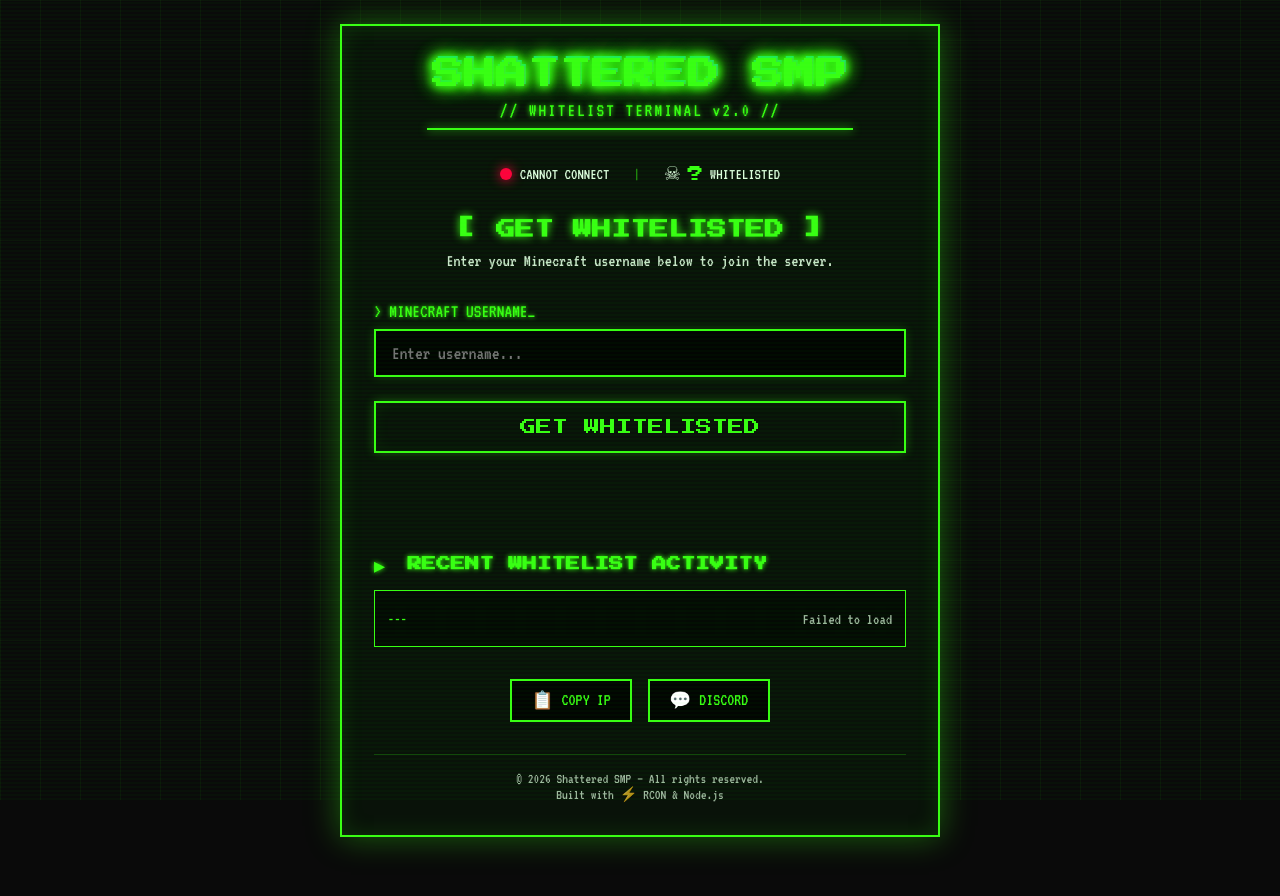
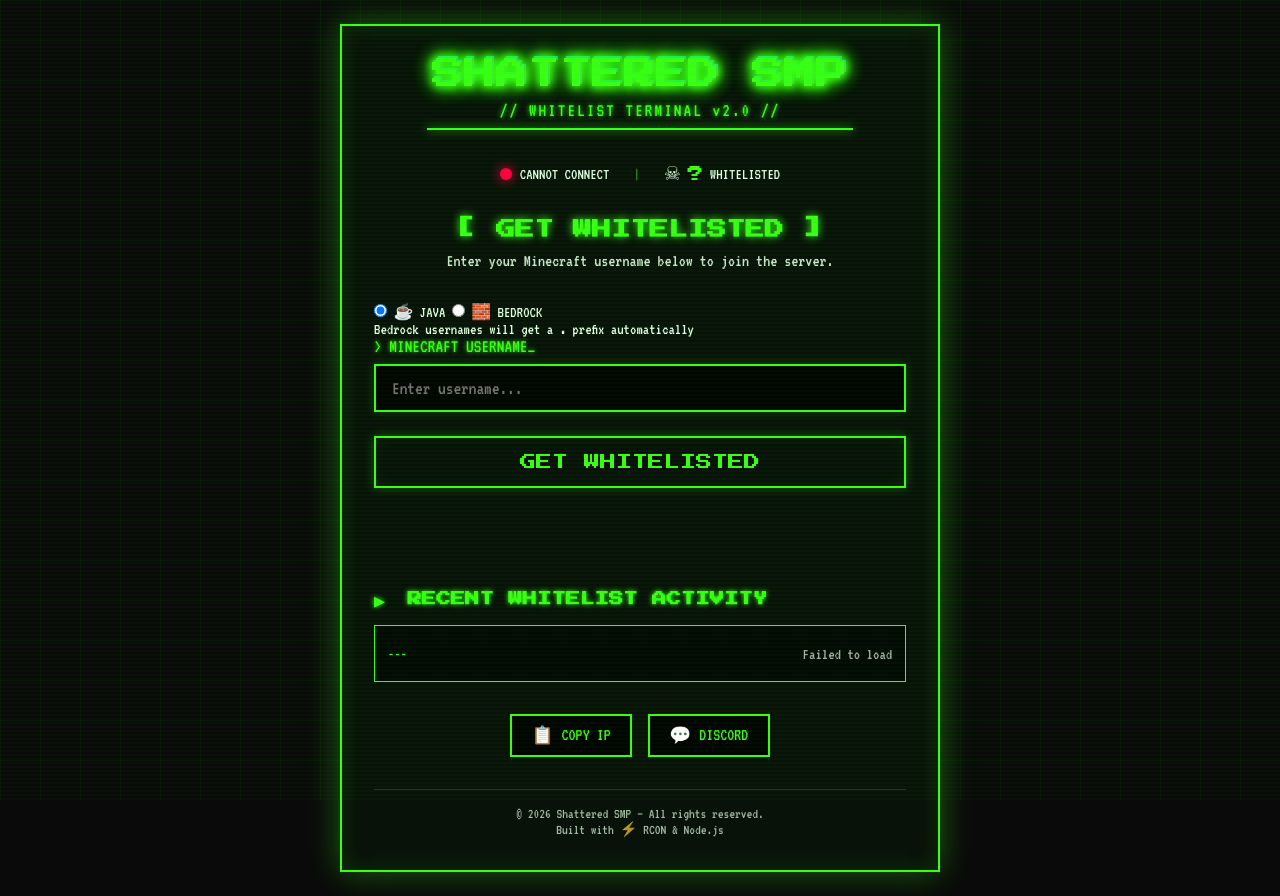
Before and after one commit to gbigbegaabk/shattered-smp-whitelist, a website: page public/index.html in a window 1280 px wide. Before the commit the page ends 861 px from the top, so only its background shows below. Drawn offline with Linux system fonts and the light colour scheme; no server answers.

Commit message:
Update index.html

```diff
--- a/public/index.html
+++ b/public/index.html
@@ -40,6 +40,21 @@
         <span class="bracket">[</span> GET WHITELISTED <span class="bracket">]</span>
       </h2>
       <p class="section-desc">Enter your Minecraft username below to join the server.</p>
+
+      <!-- EDITION SELECTOR (JAVA / BEDROCK) -->
+      <div class="edition-selector">
+        <label class="edition-option">
+          <input type="radio" name="edition" value="java" checked>
+          <span class="edition-label">☕ JAVA</span>
+        </label>
+        <label class="edition-option">
+          <input type="radio" name="edition" value="bedrock">
+          <span class="edition-label">🧱 BEDROCK</span>
+        </label>
+        <div class="prefix-hint" id="prefixHint">
+          Bedrock usernames will get a <strong>.</strong> prefix automatically
+        </div>
+      </div>
 
       <form id="whitelistForm" class="whitelist-form">
         <div class="input-wrapper">
```
